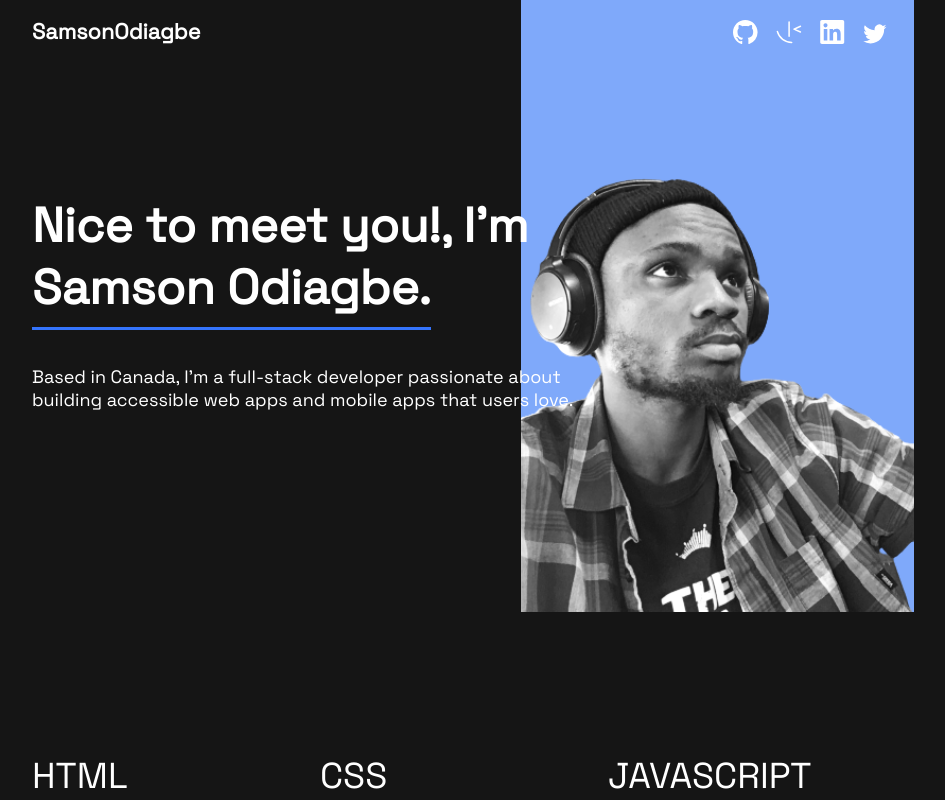
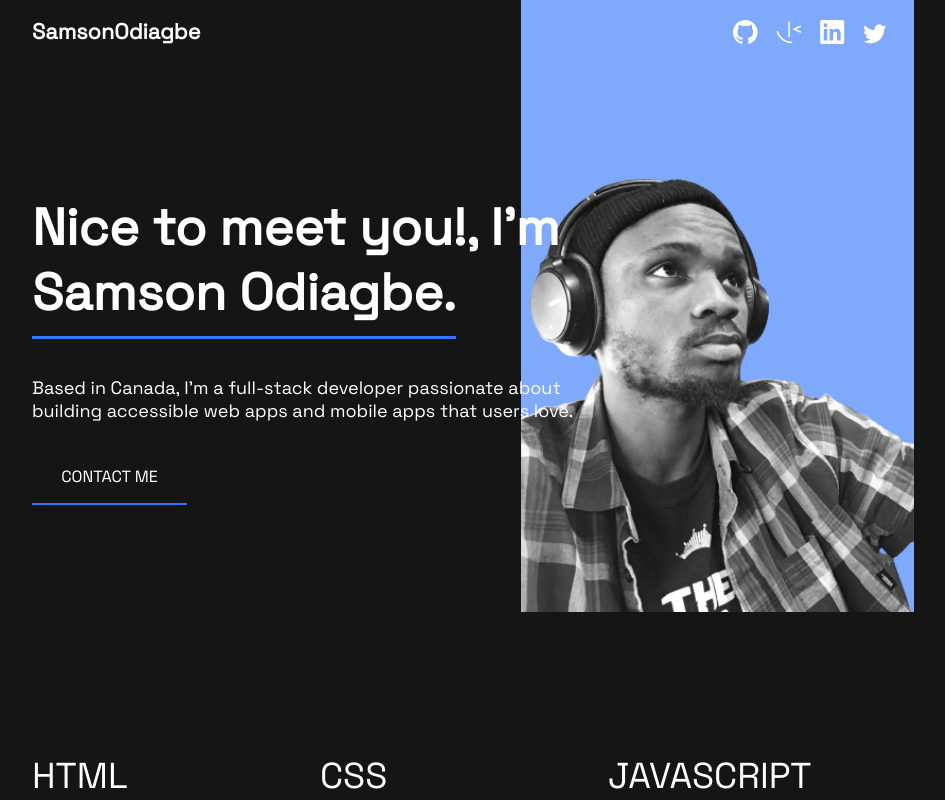
Before and after one commit to sammyodiagbe/portfolio-fem, a React (Create React App) app: page / in a window 1280 px wide. Shown: the top 800 px of the page, without its empty margins (176-1121 px from the left). Built offline with nearby package versions, Linux system fonts and the light colour scheme.

Commit message:
responsive designs

```diff
--- a/src/App.js
+++ b/src/App.js
@@ -49,6 +49,7 @@ function App() {
                 Based in Canada, I’m a full-stack developer passionate about
                 building accessible web apps and mobile apps that users love.
               </p>
+              <a href="#contact-me">Contact me</a>
             </section>
             {/* image */}
           </div>
@@ -90,7 +91,7 @@ function App() {
             <div className="project-container-head">
               <h1>Projects</h1>
 
-              <a href="../kskk">Contact me</a>
+              <a href="#contact-me">Contact me</a>
             </div>
             <div className="projects">
               <div className="project">
@@ -177,7 +178,7 @@ function App() {
               </div>
             </div>
           </div>
-          <div className="contact-me">
+          <div className="contact-me" id="contact-me">
             <section className="writeup-container">
               <h1>Contact.</h1>
               <p>
--- a/src/styles/_media_query.scss
+++ b/src/styles/_media_query.scss
@@ -101,7 +101,7 @@
       div.introduction {
         section.write-up {
           h1 {
-            font-size: 48px;
+            font-size: 51px;
           }
         }
       }
--- a/src/styles/index.css
+++ b/src/styles/index.css
@@ -9,11 +9,13 @@
   font-family: "Space Grotesk", sans-serif;
 }
 
-body {
+body,
+html {
   font-size: 18px;
   font-family: "Space Grotesk", sans-serif;
   background: #151515;
   color: #ffffff;
+  scroll-behavior: smooth;
 }
 
 input,
@@ -102,6 +104,23 @@ div.portfolio-app div.container div.introduction section.write-up h1 span.stand-
   border-bottom: 3px solid #3474fd;
 }
 
+div.portfolio-app div.container div.introduction section.write-up p {
+  margin-bottom: 1.5em;
+}
+
+div.portfolio-app div.container div.introduction section.write-up a {
+  padding: 0.7em 1em;
+  display: inline-block;
+  border-bottom: 2px solid #3474fd;
+  text-transform: uppercase;
+  font-size: 0.9em;
+  padding: 1em 1.8em;
+}
+
+div.portfolio-app div.container div.introduction section.write-up a:hover {
+  color: #3474fd;
+}
+
 div.portfolio-app div.container div.introduction section.image-container img {
   width: 150px;
 }
@@ -153,6 +172,10 @@ div.portfolio-app div.container div.projects-container div.project-container-hea
   font-size: 0.9em;
 }
 
+div.portfolio-app div.container div.projects-container div.project-container-head a:hover {
+  color: #3474fd;
+}
+
 div.portfolio-app div.container div.projects-container div.projects div.project {
   padding: 1em 0;
 }
@@ -180,6 +203,10 @@ div.portfolio-app div.container div.projects-container div.projects div.project
   border-bottom: 2px solid #3474fd;
   text-transform: uppercase;
   font-size: 0.9em;
+}
+
+div.portfolio-app div.container div.projects-container div.projects div.project div.view a:hover {
+  color: #3474fd;
 }
 
 div.portfolio-app div.container div.projects-container div.projects div.project div.view a:nth-child(1) {
@@ -366,7 +393,7 @@ div.portfolio-app div.container footer.footer {
     margin: 0 auto;
   }
   div.portfolio-app div.container div.introduction section.write-up h1 {
-    font-size: 48px;
+    font-size: 51px;
   }
   div.portfolio-app div.container div.skills-container {
     -ms-grid-columns: 1fr 1fr 1fr;
--- a/src/styles/index.scss
+++ b/src/styles/index.scss
@@ -14,6 +14,10 @@ $padding: 1em;
   border-bottom: 2px solid $secondary-color;
   text-transform: uppercase;
   font-size: 0.9em;
+
+  &:hover {
+    color: $secondary-color;
+  }
 }
 * {
   padding: 0;
@@ -24,11 +28,13 @@ $padding: 1em;
   font-family: "Space Grotesk", sans-serif;
 }
 
-body {
+body,
+html {
   font-size: 18px;
   font-family: "Space Grotesk", sans-serif;
   background: $background-color;
   color: $white;
+  scroll-behavior: smooth;
 }
 
 input,
@@ -95,6 +101,14 @@ div.portfolio-app {
             padding: 0.2em 0;
             border-bottom: 3px solid $secondary-color;
           }
+        }
+        p {
+          margin-bottom: 1.5em;
+        }
+
+        a {
+          @include linkBtn();
+          padding: 1em 1.8em;
         }
       }
 
```
Also changed, not shown: 1 other file (tests, documents, lock files or other folders).
